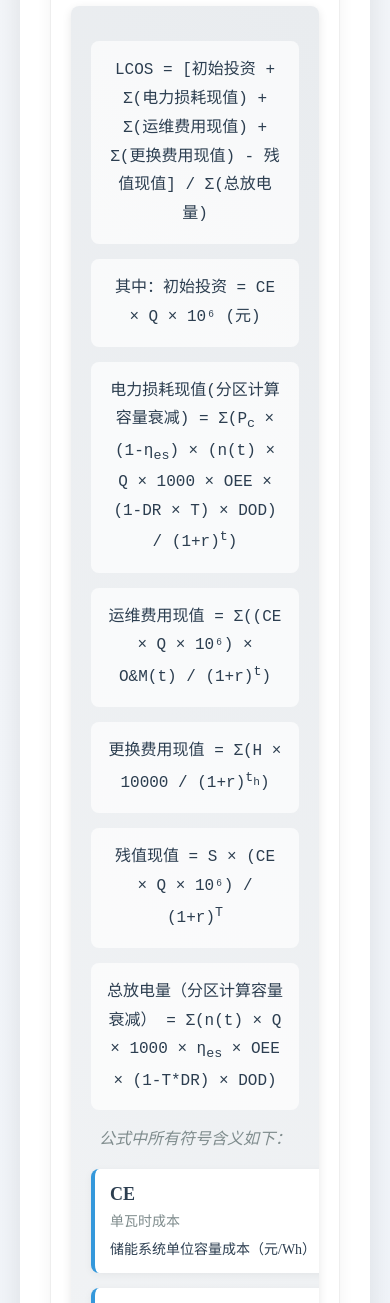
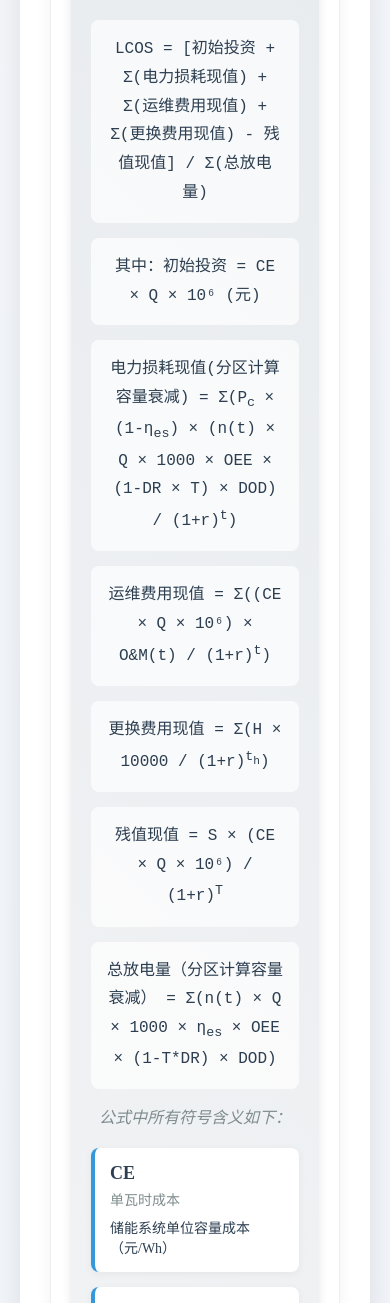
Before and after one commit to sjh1-xp/lcos-calculator, a plain HTML site: page index.html in a window 390 px wide. Shown: the part 697-2000 px from the top of the page. Drawn offline with Linux system fonts and the light colour scheme.

Commit message:
Add files via upload

```diff
--- a/index.html
+++ b/index.html
@@ -7,7 +7,8 @@
     <style>
         * {
             box-sizing: border-box;
-
+	margin: 0;
+              padding: 0;
         }
         body {
             font-family: 'Microsoft YaHei';
@@ -433,6 +434,15 @@
                 font-size: 16px;
             }
 
+           .formula-params {
+
+            grid-template-columns:  1fr;
+
+        }
+
+            .param-card {
+                font-size: 16px;
+            }
             .replacement-item {
                 flex-direction: column;
                 align-items: stretch;
```
